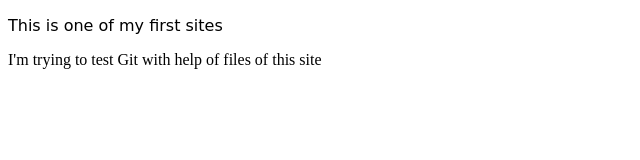
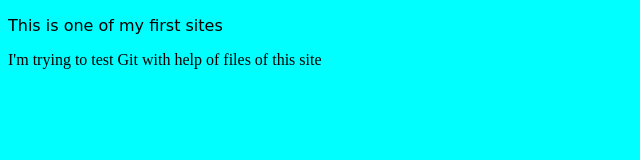
Before and after one commit to antoniooreany/site2, a plain HTML site: page index.html in a window 1280 px wide. Shown: the whole page, without its empty margins (0-640 px from the left). Drawn offline with Linux system fonts and the light colour scheme.

Commit message:
bg: cyan

```diff
--- a/style.css
+++ b/style.css
@@ -1,6 +1,6 @@
 body {
     font-family: Algerian, serif;
-    background: white;
+    background: cyan;
 }
 
 .first_paragraph {
```
